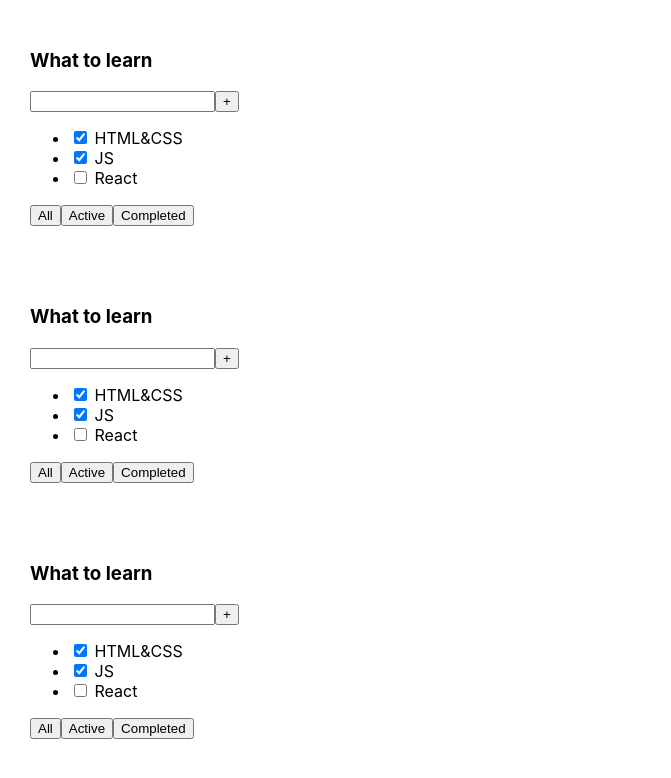
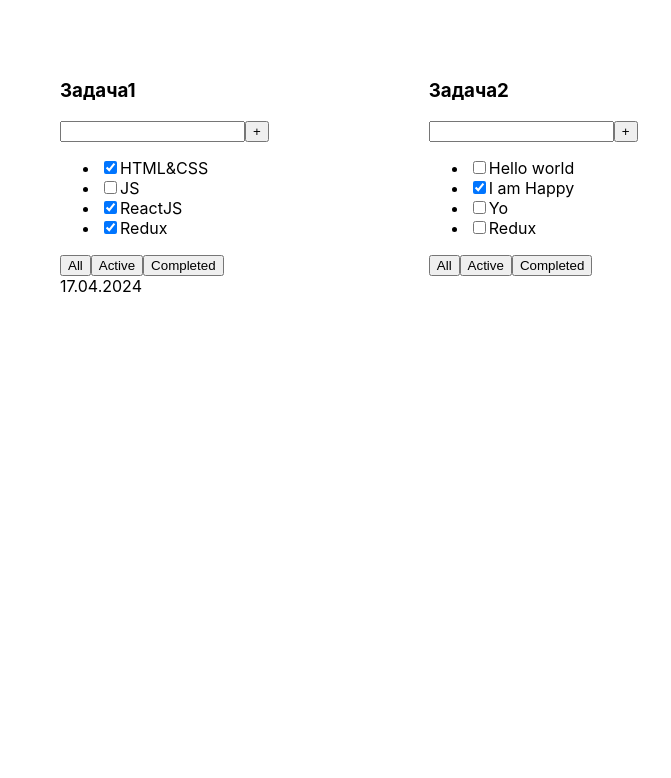
Before and after one commit to StasBolotov/todolist, a React (Create React App) app: page / in a window 1280 px wide. Shown: the top 778 px of the page, without its empty margins (0-671 px from the left). Built offline with nearby package versions, Linux system fonts and the light colour scheme.

Commit message:
Урок-1. разобрал map

```diff
--- a/src/App.tsx
+++ b/src/App.tsx
@@ -3,11 +3,23 @@ import './App.css';
 import {ToDoList} from "./ToDoList";
 
 function App() {
+    const task1 = [
+        {id:1, title: 'HTML&CSS', isDone: true},
+        {id:2, title: 'JS', isDone: false},
+        {id:3, title: 'ReactJS', isDone: true},
+        {id:4, title: 'Redux', isDone: true}
+    ]
+    const task2 = [
+        {id:1, title: 'Hello world', isDone: false},
+        {id:2, title: 'I am Happy', isDone: true},
+        {id:3, title: 'Yo', isDone: false},
+        {id:4, title: 'Redux', isDone: false}
+    ]
+
     return (
-        <div>
-            <ToDoList/>
-            <ToDoList/>
-            <ToDoList/>
+        <div className="App">
+            <ToDoList title="Задача1" tasks={task1} data={'17.04.2024'}/>
+            <ToDoList title="Задача2" tasks={task2}/>
         </div>
 
     );
--- a/src/ToDoList.tsx
+++ b/src/ToDoList.tsx
@@ -1,24 +1,43 @@
 import React from "react";
 
-export const ToDoList = () => {
+type TasksType = {
+    id: number
+    title: string
+    isDone: boolean
+}
+type PropsType = {
+    title: string
+    tasks: TasksType[]
+    data?: string
+}
+export const ToDoList = ({title, tasks, data}: PropsType) => {
     return (
         <div className="App">
             <div>
-                <h3>What to learn</h3>
+                <h3>{title}</h3>
                 <div>
                     <input/>
                     <button>+</button>
                 </div>
                 <ul>
-                    <li><input type="checkbox" checked={true}/> <span>HTML&CSS</span></li>
-                    <li><input type="checkbox" checked={true}/> <span>JS</span></li>
-                    <li><input type="checkbox" checked={false}/> <span>React</span></li>
+                    {/*<li><input type="checkbox" checked={tasks[0].isDone}/> <span>{tasks[0].title}</span></li>*/}
+                    {/*<li><input type="checkbox" checked={tasks[1].isDone}/> <span>{tasks[1].title}</span></li>*/}
+                    {/*<li><input type="checkbox" checked={tasks[2].isDone}/> <span>{tasks[2].title}</span></li>*/}
+                    {tasks.map(task => {
+                        return (
+                            <li key={task.id}>
+                                <input type="checkbox" checked={task.isDone}/>
+                                <span>{task.title}</span>
+                            </li>
+                        )
+                    })}
                 </ul>
                 <div>
                     <button>All</button>
                     <button>Active</button>
                     <button>Completed</button>
                 </div>
+                <div>{data}</div>
             </div>
         </div>
     )
```
Also changed, not shown: 1 other file (tests, documents, lock files or other folders).
